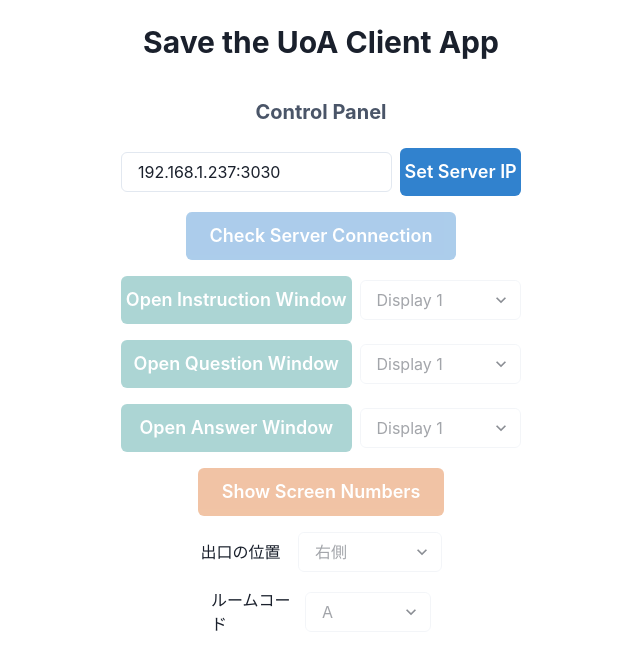
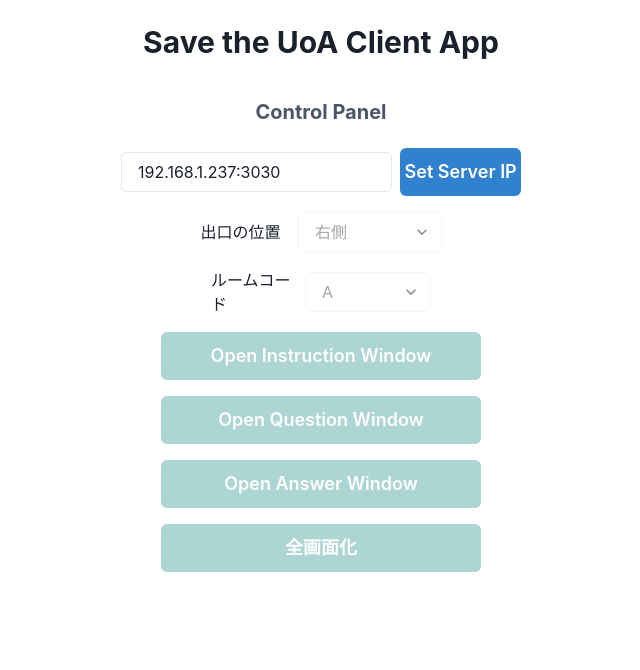
Before and after one commit to Shakenokirimi12/stuoa-client, a React (Vite) app: page / in a window 1280 px wide. Shown: the top 670 px of the page, without its empty margins (319-959 px from the left). Built offline with nearby package versions, Linux system fonts and the light colour scheme.

Commit message:
マストアップ！！！！！

```diff
--- a/package.json
+++ b/package.json
@@ -1,7 +1,7 @@
 {
   "name": "stuoa-client",
-  "version": "3.2.0",
-  "description": "Save the UoA client.",
+  "version": "4.0.0",
+  "description": "Save the UoA client for the Sosho-sai in 2024.",
   "main": "./out/main/index.js",
   "author": "shakenokiri.me",
   "homepage": "https://electron-vite.org",
--- a/src/renderer/src/components/AnswerWindow.jsx
+++ b/src/renderer/src/components/AnswerWindow.jsx
@@ -13,6 +13,7 @@ const AnswerWindow = () => {
   const [serverIP, setServerIP] = useState('');
   const [countdown, setCountdown] = useState(null);
   const [emergencyTriggered, setEmergencyTriggered] = useState(false);
+  const [isFullScreen, setIsFullScreen] = useState(false);
 
   const timerRef = useRef(null);
 
@@ -244,6 +245,16 @@ const AnswerWindow = () => {
     }
   };
 
+  const setFullScreen = async () => {
+    try {
+      const result = await window.windowController.setFullScreen();
+      console.log('Full screen result:', result);
+    } catch (error) {
+      console.error('Error setting fullscreen:', error);
+    }
+    setIsFullScreen(true);
+  };
+
   return (
     <ChakraProvider>
       <Flex
@@ -262,7 +273,7 @@ const AnswerWindow = () => {
               height="100px"
               colorScheme="gray"
               borderRadius="md"
-              onClick={() => setKeyboardMode('startButton')}
+              onClick={!isFullScreen ? () => setFullScreen() : () => setKeyboardMode('startButton')}
               position="absolute"
               top="10px"
               left="10px"
--- a/src/renderer/src/components/controlpanel.jsx
+++ b/src/renderer/src/components/controlpanel.jsx
@@ -4,66 +4,74 @@ import {
   Box,
   VStack,
   Heading,
-  Select,
   HStack,
-  Input
-} from '@chakra-ui/react'
-import { useEffect, useState } from 'react'
+  Input,
+  Select
+} from '@chakra-ui/react';
+import { useEffect, useState } from 'react';
 
 const ControlPanel = () => {
-  const [serverIP, setServerIP] = useState('192.168.1.237:3030')
-  const [instructionWindowDisplay, setInstructionWindowDisplay] = useState('Display 1')
-  const [answerWindowDisplay, setAnswerWindowDisplay] = useState('Display 1')
-  const [questionWindowDisplay, setQuestionWindowDisplay] = useState('Display 1')
-  const [isServerSet, setIsServerSet] = useState(false)
-  const [isConnected, setIsConnected] = useState(false)
-  const [exitPosition, setExitPosition] = useState('right')
-  const [roomId, setRoomId] = useState('A')
+  const [serverIP, setServerIP] = useState('192.168.1.237:3030');
+  const [instructionWindowDisplay, setInstructionWindowDisplay] = useState('Display 1');
+  const [answerWindowDisplay, setAnswerWindowDisplay] = useState('Display 1');
+  const [questionWindowDisplay, setQuestionWindowDisplay] = useState('Display 1');
+  const [isServerSet, setIsServerSet] = useState(false);
+  const [isConnected, setIsConnected] = useState(false);
+  const [exitPosition, setExitPosition] = useState('right');
+  const [roomId, setRoomId] = useState('A');
 
-  const openInstructionWindow = () => window.myAPI.openInstructionWindow(instructionWindowDisplay)
+  const openInstructionWindow = () => window.myAPI.openInstructionWindow(instructionWindowDisplay);
   const openAnswerWindow = () => {
     const setGlobalValue = async () => {
-      await window.globalVariableHandler.setSharedData('exitPosition', exitPosition)
-      await window.globalVariableHandler.setSharedData('roomId', roomId)
-    }
-    setGlobalValue()
-    window.myAPI.openAnswerWindow(answerWindowDisplay)
-  }
-  const openQuestionWindow = () => window.myAPI.openQuestionWindow(questionWindowDisplay)
-  const showScreenNumbers = () => window.myAPI.showScreenNumbers()
+      await window.globalVariableHandler.setSharedData('exitPosition', exitPosition);
+      await window.globalVariableHandler.setSharedData('roomId', roomId);
+    };
+    setGlobalValue();
+    window.myAPI.openAnswerWindow(answerWindowDisplay);
+  };
+  const openQuestionWindow = () => window.myAPI.openQuestionWindow(questionWindowDisplay);
 
   const showConnectionChecker = async () => {
     try {
-      await window.myAPI.showConnectionChecker()
-      setIsConnected(true) // Assuming connection check is successful
+      await window.myAPI.showConnectionChecker();
+      setIsConnected(true); // Assuming connection check is successful
     } catch (error) {
-      console.error('Failed to check server connection:', error)
+      console.error('Failed to check server connection:', error);
     }
-  }
+  };
 
   const registerServerIP = async () => {
-    console.log('Setting server IP...')
+    console.log('Setting server IP...');
     try {
-      await window.globalVariableHandler.setSharedData('server_IP', serverIP)
-      setIsServerSet(true)
+      await window.globalVariableHandler.setSharedData('server_IP', serverIP);
+      setIsServerSet(true);
     } catch (error) {
-      console.error('Error updating server IP:', error)
+      console.error('Error updating server IP:', error);
     }
-  }
+  };
 
   useEffect(() => {
     const setGlobalValue = async () => {
-      await window.globalVariableHandler.setSharedData('exitPosition', exitPosition)
-    }
-    setGlobalValue()
-  }, [exitPosition, isConnected])
+      await window.globalVariableHandler.setSharedData('exitPosition', exitPosition);
+    };
+    setGlobalValue();
+  }, [exitPosition, isConnected]);
 
   useEffect(() => {
     const setGlobalValue = async () => {
-      await window.globalVariableHandler.setSharedData('roomId', roomId)
+      await window.globalVariableHandler.setSharedData('roomId', roomId);
+    };
+    setGlobalValue();
+  }, [roomId, isConnected, isServerSet]);
+
+  const setFullScreen = async () => {
+    try {
+      const result = await window.windowController.setFullScreen();
+      console.log('Full screen result:', result);
+    } catch (error) {
+      console.error('Error setting fullscreen:', error);
     }
-    setGlobalValue()
-  }, [roomId, isConnected, isServerSet])
+  };
 
   return (
     <ChakraProvider>
@@ -81,99 +89,23 @@ const ControlPanel = () => {
                 placeholder="Enter Server IP"
                 value={serverIP}
                 id="serverip"
-                onChange={(e) => setServerIP(e.target.value)}
+                onChange={(e) => {
+                  setServerIP(e.target.value);
+                }}
               />
-              <Button colorScheme="blue" size="lg" variant="solid" onClick={registerServerIP}>
+              <Button
+                colorScheme="blue"
+                size="lg"
+                variant="solid"
+                onClick={() =>
+                  registerServerIP().then(() => {
+                    showConnectionChecker();
+                  })
+                }
+              >
                 Set Server IP
               </Button>
             </HStack>
-            <Button
-              colorScheme="blue"
-              size="lg"
-              variant="solid"
-              onClick={showConnectionChecker}
-              isDisabled={!isServerSet}
-            >
-              Check Server Connection
-            </Button>
-            <HStack w="full">
-              <Button
-                colorScheme="teal"
-                size="lg"
-                variant="solid"
-                onClick={openInstructionWindow}
-                isDisabled={!isConnected}
-                w={'500px'}
-              >
-                Open Instruction Window
-              </Button>
-              <Select
-                value={instructionWindowDisplay}
-                onChange={(e) => setInstructionWindowDisplay(e.target.value)}
-                disabled={!isConnected}
-              >
-                <option value="Display 1">Display 1</option>
-                <option value="Display 2">Display 2</option>
-                <option value="Display 3">Display 3</option>
-                <option value="Display 4">Display 4</option>
-              </Select>
-            </HStack>
-
-            <HStack w="full">
-              <Button
-                colorScheme="teal"
-                size="lg"
-                variant="solid"
-                onClick={openQuestionWindow}
-                isDisabled={!isConnected}
-                w={'500px'}
-              >
-                Open Question Window
-              </Button>
-              <Select
-                value={questionWindowDisplay}
-                onChange={(e) => setQuestionWindowDisplay(e.target.value)}
-                disabled={!isConnected}
-              >
-                <option value="Display 1">Display 1</option>
-                <option value="Display 2">Display 2</option>
-                <option value="Display 3">Display 3</option>
-                <option value="Display 4">Display 4</option>
-              </Select>
-            </HStack>
-
-            <HStack w="full">
-              <Button
-                colorScheme="teal"
-                size="lg"
-                variant="solid"
-                onClick={openAnswerWindow}
-                isDisabled={!isConnected}
-                w={'500px'}
-              >
-                Open Answer Window
-              </Button>
-              <Select
-                value={answerWindowDisplay}
-                onChange={(e) => setAnswerWindowDisplay(e.target.value)}
-                disabled={!isConnected}
-              >
-                <option value="Display 1">Display 1</option>
-                <option value="Display 2">Display 2</option>
-                <option value="Display 3">Display 3</option>
-                <option value="Display 4">Display 4</option>
-              </Select>
-            </HStack>
-
-            <Button
-              colorScheme="orange"
-              size="lg"
-              variant="solid"
-              onClick={showScreenNumbers}
-              isDisabled={!isConnected}
-            >
-              Show Screen Numbers
-            </Button>
             <HStack>
               <Box w={'150px'}>出口の位置</Box>
               <Select
@@ -197,11 +129,61 @@ const ControlPanel = () => {
                 <option value="C">C</option>
               </Select>
             </HStack>
+            <HStack w="80%">
+              <Button
+                colorScheme="teal"
+                size="lg"
+                variant="solid"
+                onClick={openInstructionWindow}
+                isDisabled={!isConnected}
+                w={'500px'}
+              >
+                Open Instruction Window
+              </Button>
+            </HStack>
+
+            <HStack w="80%">
+              <Button
+                colorScheme="teal"
+                size="lg"
+                variant="solid"
+                onClick={openQuestionWindow}
+                isDisabled={!isConnected}
+                w={'500px'}
+              >
+                Open Question Window
+              </Button>
+            </HStack>
+
+            <HStack w="80%">
+              <Button
+                colorScheme="teal"
+                size="lg"
+                variant="solid"
+                onClick={openAnswerWindow}
+                isDisabled={!isConnected}
+                w={'500px'}
+              >
+                Open Answer Window
+              </Button>
+            </HStack>
+            <HStack w="80%">
+              <Button
+                colorScheme="teal"
+                size="lg"
+                variant="solid"
+                onClick={() => setFullScreen()}
+                isDisabled={!isConnected}
+                w={'500px'}
+              >
+                全画面化
+              </Button>
+            </HStack>
           </VStack>
         </VStack>
       </Box>
     </ChakraProvider>
-  )
-}
+  );
+};
 
-export default ControlPanel
+export default ControlPanel;
```
Also changed, not shown: src/main/index.js (+11 -1 lines), src/preload/index.js (+10 -0 lines).
